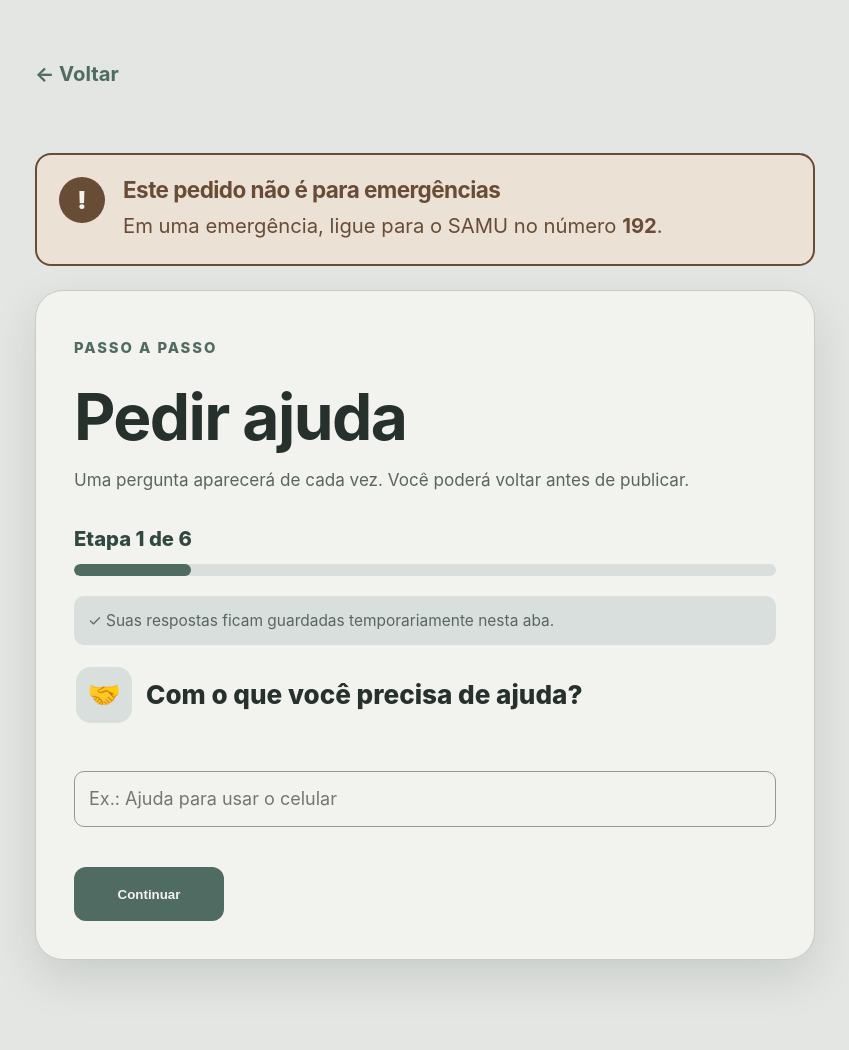
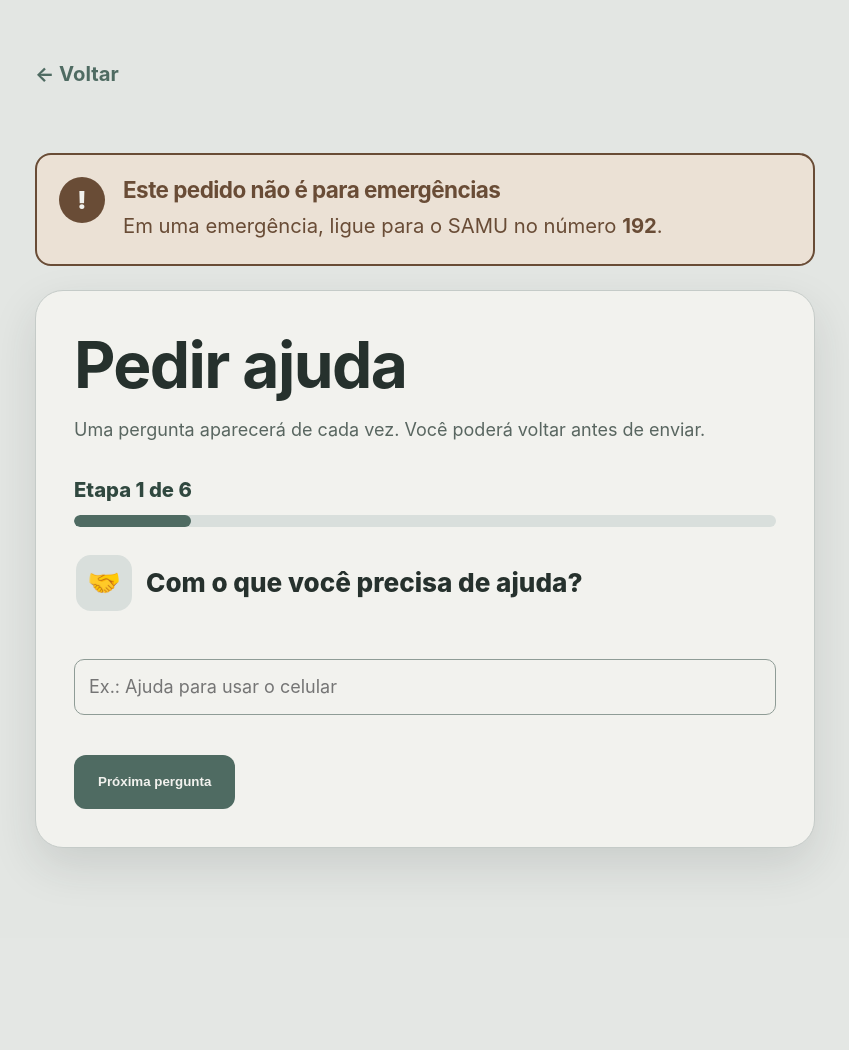
Before and after one commit to KaiselDNP/VivaBem, a Django app: page /necessidades/pedir-ajuda/ in a window 1280 px wide. Shown: the part 153-1203 px from the top of the page, without its empty margins (215-1064 px from the left). After the commit the page ends 1022 px from the top, so only its background shows below. Run offline with Django 5.2, Linux system fonts and the light colour scheme; a user stored in the database is signed in; tables that the repository leaves empty hold one stand-in row (values such as "Sample post"); data that the repository does not hold is empty.

Commit message:
feat: simplifica textos e ações para pessoas idosas

```diff
--- a/static/css/main.css
+++ b/static/css/main.css
@@ -1148,6 +1148,52 @@ h3 { margin-bottom: 12px; font-size: 1.35rem; }
 .senior-more-options { max-width: 720px; margin: 30px auto 0; text-align: center; }
 .senior-more-options summary { min-height: 54px; display: inline-flex; align-items: center; padding: 10px 18px; color: var(--green-900); background: var(--green-100); border: 1px solid var(--border); border-radius: 12px; cursor: pointer; font-weight: 800; }
 .senior-more-options[open] summary { margin-bottom: 4px; }
+
+/* A pessoa idosa vê somente textos necessários e sempre em tamanho confortável. */
+[data-user-role="senior"] .eyebrow,
+[data-user-role="senior"] .profile-pill { display: none; }
+
+[data-user-role="senior"] .form-card-heading p,
+[data-user-role="senior"] .module-heading p,
+[data-user-role="senior"] .profile-summary > p,
+[data-user-role="senior"] .photo-field > p,
+[data-user-role="senior"] .fieldset-intro,
+[data-user-role="senior"] .verification-notice,
+[data-user-role="senior"] .verification-explanation,
+[data-user-role="senior"] .credential-line,
+[data-user-role="senior"] .prototype-note,
+[data-user-role="senior"] .chat-safety-note,
+[data-user-role="senior"] .chat-heading p,
+[data-user-role="senior"] .quick-replies > span { font-size: 1rem; line-height: 1.7; }
+
+[data-user-role="senior"] .field-help { font-size: 1rem; line-height: 1.65; }
+
+[data-user-role="senior"] .record-meta {
+    align-items: flex-start;
+    font-size: 0.98rem;
+    line-height: 1.45;
+    text-transform: none;
+}
+
+[data-user-role="senior"] .record-supporting-info { margin-top: 14px; color: var(--muted); font-size: 1rem; }
+
+[data-user-role="senior"] .detail-list dt,
+[data-user-role="senior"] .mini-details dt { font-size: 0.98rem; text-transform: none; }
+
+[data-user-role="senior"] .record-actions a,
+[data-user-role="senior"] .record-actions button,
+[data-user-role="senior"] .notification-item button,
+[data-user-role="senior"] .notification-item a,
+[data-user-role="senior"] .chat-safety-actions a,
+[data-user-role="senior"] .chat-safety-actions button { min-height: 50px; font-size: 1rem; }
+
+[data-user-role="senior"] .notification-item span,
+[data-user-role="senior"] .notification-item p,
+[data-user-role="senior"] .chat-list-copy small,
+[data-user-role="senior"] .chat-list-copy > span,
+[data-user-role="senior"] .chat-bubble time { font-size: 0.96rem; line-height: 1.6; text-transform: none; }
+
+[data-user-role="senior"] .professional-visual-heading > div > span { font-size: 0.98rem; text-transform: none; }
 .senior-more-options .senior-secondary-links { margin-top: 12px; padding: 14px; background: var(--white); border: 1px solid var(--border); border-radius: 14px; }
 
 /* Pedido de ajuda dividido em etapas. */
--- a/templates/base.html
+++ b/templates/base.html
@@ -8,8 +8,8 @@
     <meta name="description" content="VivaBem conecta pessoas idosas, familiares e profissionais de apoio em Avaré-SP.">
     <title>{% block title %}VivaBem{% endblock %}</title>
     <script src="{% static 'js/theme.js' %}"></script>
-    <script src="{% static 'js/accessibility.js' %}?v=20260824-8"></script>
-    <link rel="stylesheet" href="{% static 'css/main.css' %}?v=20260824-8">
+    <script src="{% static 'js/accessibility.js' %}?v=20260824-9"></script>
+    <link rel="stylesheet" href="{% static 'css/main.css' %}?v=20260824-9">
 </head>
 <body>
     {% if not user.is_authenticated %}{% include "includes/reading_welcome.html" %}{% endif %}
--- a/templates/chat/detail.html
+++ b/templates/chat/detail.html
@@ -10,7 +10,7 @@
         <header class="chat-heading">
             <span class="avatar avatar-small avatar-initials" aria-hidden="true">{{ other.first_name|first|upper|default:"V" }}</span>
             <div class="chat-heading-copy"><h1>{{ other.get_full_name|default:other.email }}</h1><p>{{ other.get_role_display }}</p></div>
-            <div class="chat-safety-actions"><a href="{% url 'moderation:report_create' %}?usuario={{ other.pk }}">Denunciar</a>{% if blocked_by_me %}<form method="post" action="{% url 'chat:unblock' conversation.pk %}">{% csrf_token %}<button type="submit">Desbloquear</button></form>{% elif not blocked_by_other %}<form method="post" action="{% url 'chat:block' conversation.pk %}">{% csrf_token %}<button type="submit" data-confirm="Bloquear esta pessoa e interromper novas mensagens?">Bloquear</button></form>{% endif %}</div>
+            <div class="chat-safety-actions"><a href="{% url 'moderation:report_create' %}?usuario={{ other.pk }}">Denunciar esta pessoa</a>{% if blocked_by_me %}<form method="post" action="{% url 'chat:unblock' conversation.pk %}">{% csrf_token %}<button type="submit">Permitir mensagens novamente</button></form>{% elif not blocked_by_other %}<form method="post" action="{% url 'chat:block' conversation.pk %}">{% csrf_token %}<button type="submit" data-confirm="Bloquear esta pessoa e interromper novas mensagens?">Bloquear esta pessoa</button></form>{% endif %}</div>
         </header>
         <div class="chat-safety-note" role="note"><strong>Proteja seus dados:</strong> nunca envie senha, código de acesso, documento ou dinheiro pelo chat.</div>
         {% with last_message=chat_messages.last %}<div class="chat-thread" aria-live="polite" data-chat-thread data-messages-url="{% url 'chat:messages' conversation.pk %}" data-last-message-id="{{ last_message.pk|default:0 }}">
--- a/templates/chat/list.html
+++ b/templates/chat/list.html
@@ -20,7 +20,7 @@
         </section>
         {% if contacts %}
             <section class="module-section"><div class="section-heading"><span class="eyebrow">Contatos autorizados</span><h2>Iniciar conversa</h2></div><div class="record-grid">
-                {% for contact in contacts %}<article class="record-card"><div class="record-meta"><span>{{ contact.get_role_display }}</span></div><h3>{{ contact.get_full_name|default:contact.email }}</h3><form method="post" action="{% url 'chat:start' contact.pk %}">{% csrf_token %}<button class="button button-primary compact-button" type="submit">Conversar</button></form></article>{% endfor %}
+                {% for contact in contacts %}<article class="record-card"><div class="record-meta"><span>Contato: {{ contact.get_role_display }}</span></div><h3>{{ contact.get_full_name|default:contact.email }}</h3><form method="post" action="{% url 'chat:start' contact.pk %}">{% csrf_token %}<button class="button button-primary compact-button" type="submit">Começar conversa</button></form></article>{% endfor %}
             </div></section>
         {% endif %}
     </div>
--- a/templates/needs/form.html
+++ b/templates/needs/form.html
@@ -1,5 +1,5 @@
 {% extends "base.html" %}
 {% block title %}{{ page_title }} — VivaBem{% endblock %}
 {% block body %}{% include "includes/app_header.html" %}
-<main id="conteudo" class="module-page"><div class="container narrow-container"><a class="back-link" href="{% url 'needs:list' %}">← Voltar</a>{% include "includes/messages.html" %}<section class="form-card"><div class="form-card-heading"><span class="eyebrow">Ajuda que preciso</span><h1 class="form-page-title">{{ page_title }}</h1><p>Conte somente o necessário. Não informe documentos, senhas ou dados médicos.</p></div><form method="post" novalidate>{% csrf_token %}{% include "includes/form_fields.html" %}<button class="button button-primary button-block" type="submit">{% if continue_request %}Continuar meu pedido{% else %}Salvar{% endif %}</button></form></section></div></main>
+<main id="conteudo" class="module-page"><div class="container narrow-container"><a class="back-link" href="{% url 'needs:list' %}">← Voltar às ajudas cadastradas</a>{% include "includes/messages.html" %}<section class="form-card"><div class="form-card-heading"><h1 class="form-page-title">{{ page_title }}</h1><p>Conte somente o necessário. Não informe documentos, senhas ou dados médicos.</p></div><form method="post" novalidate>{% csrf_token %}{% include "includes/form_fields.html" %}<button class="button button-primary button-block" type="submit">{% if continue_request %}Continuar e fazer meu pedido{% else %}Salvar esta ajuda{% endif %}</button></form></section></div></main>
 {% endblock %}
--- a/templates/needs/list.html
+++ b/templates/needs/list.html
@@ -4,10 +4,10 @@
 {% include "includes/app_header.html" %}
 <main id="conteudo" class="module-page"><div class="container">
     {% include "includes/messages.html" %}
-    <div class="module-heading"><div><span class="eyebrow">Organização pessoal</span><h1>Ajuda que cadastrei</h1><p>Aqui ficam os assuntos para os quais você procura apoio.</p></div><a class="button button-primary" href="{% url 'needs:create' %}">Cadastrar uma ajuda</a></div>
+    <div class="module-heading"><div><h1>Ajuda que cadastrei</h1><p>Aqui ficam os assuntos para os quais você procura apoio.</p></div><a class="button button-primary" href="{% url 'needs:create' %}">Contar do que preciso</a></div>
     <div class="record-grid">
         {% for need in needs %}
-            <article class="record-card"><div class="record-meta"><span>{{ need.get_category_display }}</span><span class="record-status status-{{ need.status }}">{{ need.get_status_display }}</span></div><h2>{{ need.title }}</h2><p>{{ need.description }}</p><div class="record-actions"><a href="{% url 'needs:edit' need.pk %}">Editar</a>{% if need.status == 'active' %}<form method="post" action="{% url 'needs:resolve' need.pk %}">{% csrf_token %}<button type="submit" data-confirm="Confirma que você não precisa mais desta ajuda?">Não preciso mais</button></form>{% endif %}</div></article>
+            <article class="record-card"><div class="record-meta"><span>Tipo: {{ need.get_category_display }}</span><span class="record-status status-{{ need.status }}">Situação: {{ need.get_status_display }}</span></div><h2>{{ need.title }}</h2><p>{{ need.description }}</p><div class="record-actions"><a href="{% url 'needs:edit' need.pk %}">Mudar informações</a>{% if need.status == 'active' %}<form method="post" action="{% url 'needs:resolve' need.pk %}">{% csrf_token %}<button type="submit" data-confirm="Confirma que você não precisa mais desta ajuda?">Não preciso mais desta ajuda</button></form>{% endif %}</div></article>
         {% empty %}<div class="empty-state"><h2>Nenhuma ajuda cadastrada</h2><p>Comece contando, de forma simples, com o que precisa de ajuda.</p></div>{% endfor %}
     </div>
 </div></main>
--- a/templates/needs/quick_request_form.html
+++ b/templates/needs/quick_request_form.html
@@ -7,15 +7,15 @@
     <a class="back-link" href="{% if assisted_senior %}{% url 'relationships:list' %}{% else %}{% url 'accounts:dashboard' %}{% endif %}">← Voltar</a>
     <section class="emergency-notice compact-emergency" aria-labelledby="quick-emergency-title"><span class="notice-icon" aria-hidden="true">!</span><div><h2 id="quick-emergency-title">Este pedido não é para emergências</h2><p>Em uma emergência, ligue para o SAMU no número <strong>192</strong>.</p></div></section>
     <section class="form-card guided-form-card">
-        <div class="form-card-heading"><span class="eyebrow">Passo a passo</span><h1 class="form-page-title">{% if assisted_senior %}Criar pedido para {{ assisted_senior.get_full_name|default:assisted_senior.email }}{% else %}Pedir ajuda{% endif %}</h1><p>Uma pergunta aparecerá de cada vez. Você poderá voltar antes de publicar.</p></div>
+        <div class="form-card-heading">{% if user.role != 'senior' %}<span class="eyebrow">Passo a passo</span>{% endif %}<h1 class="form-page-title">{% if assisted_senior %}Criar pedido para {{ assisted_senior.get_full_name|default:assisted_senior.email }}{% else %}Pedir ajuda{% endif %}</h1><p>Uma pergunta aparecerá de cada vez. Você poderá voltar antes de enviar.</p></div>
         {% if assisted_senior %}<div class="sharing-explanation"><span aria-hidden="true">🛡️</span><p><strong>Pedido assistido.</strong> A pessoa idosa receberá um aviso e continuará escolhendo o profissional.</p></div>{% endif %}
         <form method="post" novalidate data-guided-form data-draft-key="vivabem-pedido-rapido-{% if assisted_senior %}{{ assisted_senior.pk }}{% else %}proprio{% endif %}">
             {% csrf_token %}{% include "includes/form_error_summary.html" %}
             <div class="guided-progress" aria-live="polite"><span data-step-counter>Etapa 1 de 6</span><div class="guided-progress-track" aria-hidden="true"><span data-step-progress></span></div></div>
-            <p class="draft-note"><span aria-hidden="true">✓</span> Suas respostas ficam guardadas temporariamente nesta aba.</p>
+            {% if user.role != 'senior' %}<p class="draft-note"><span aria-hidden="true">✓</span> Suas respostas ficam guardadas temporariamente nesta aba.</p>{% endif %}
             {% for field in form %}<fieldset class="guided-step" data-guided-step {% if field.errors %}data-has-error="true"{% endif %}><legend><span class="guided-step-icon" aria-hidden="true">{% if field.name == 'title' %}🤝{% elif field.name == 'category' %}📋{% elif field.name == 'details' %}✍️{% elif field.name == 'region' %}📍{% elif field.name == 'priority' %}📅{% else %}🏠{% endif %}</span>{{ field.label }}</legend><div class="form-field"><label class="visually-hidden" for="{{ field.id_for_label }}">{{ field.label }}</label>{{ field }}{% if field.help_text %}<div class="field-help">{{ field.help_text }}</div>{% endif %}{% if field.errors %}<div class="field-error" role="alert">{{ field.errors }}</div>{% endif %}</div></fieldset>{% endfor %}
-            <div class="guided-navigation" data-step-navigation><button class="button button-secondary" type="button" data-step-back>Voltar</button><button class="button button-primary" type="button" data-step-next>Continuar</button><button class="button button-primary" type="submit" data-step-submit>Publicar pedido</button></div>
-            <noscript><button class="button button-primary button-block" type="submit">Publicar pedido</button></noscript>
+            <div class="guided-navigation" data-step-navigation><button class="button button-secondary" type="button" data-step-back>Voltar uma pergunta</button><button class="button button-primary" type="button" data-step-next>Próxima pergunta</button><button class="button button-primary" type="submit" data-step-submit>Enviar pedido de ajuda</button></div>
+            <noscript><button class="button button-primary button-block" type="submit">Enviar pedido de ajuda</button></noscript>
         </form>
     </section>
 </div></main>
--- a/templates/needs/request_list.html
+++ b/templates/needs/request_list.html
@@ -1,5 +1,5 @@
 {% extends "base.html" %}
 {% block title %}Meus pedidos — VivaBem{% endblock %}
 {% block body %}{% include "includes/app_header.html" %}
-<main id="conteudo" class="module-page"><div class="container">{% include "includes/messages.html" %}<div class="module-heading"><div><span class="eyebrow">Acompanhamento</span><h1>Meus pedidos</h1><p>Veja em que etapa está cada pedido e se algum profissional respondeu.</p></div><a class="button button-primary" href="{% url 'needs:request_create' %}">Pedir ajuda</a></div><div class="record-grid">{% for item in help_requests %}<a class="record-card record-card-link" href="{% url 'needs:request_detail' item.pk %}"><div class="record-meta"><span>{{ item.need.get_category_display }}</span><span class="record-status status-{{ item.status }}">{% if item.status == 'open' %}Esperando profissional{% elif item.status == 'accepted' %}Profissional escolhido{% elif item.status == 'completed' %}Ajuda concluída{% else %}Pedido cancelado{% endif %}</span></div><h2>{{ item.need.title }}</h2><p>{{ item.details|truncatechars:180 }}</p><small>{{ item.region }} · {{ item.get_priority_display }}</small><span class="card-link">Ver andamento →</span></a>{% empty %}<div class="empty-state"><h2>Você ainda não fez um pedido</h2><p>Quando precisar, escolha “Pedir ajuda” e responda às perguntas.</p><a class="button button-primary" href="{% url 'needs:request_create' %}">Pedir ajuda agora</a></div>{% endfor %}</div></div></main>
+<main id="conteudo" class="module-page"><div class="container">{% include "includes/messages.html" %}<div class="module-heading"><div><h1>Meus pedidos</h1><p>Veja em que etapa está cada pedido e se algum profissional respondeu.</p></div><a class="button button-primary" href="{% url 'needs:request_create' %}">Fazer novo pedido</a></div><div class="record-grid">{% for item in help_requests %}<a class="record-card record-card-link" href="{% url 'needs:request_detail' item.pk %}"><div class="record-meta"><span>Tipo: {{ item.need.get_category_display }}</span><span class="record-status status-{{ item.status }}">Situação: {% if item.status == 'open' %}Esperando profissional{% elif item.status == 'accepted' %}Profissional escolhido{% elif item.status == 'completed' %}Ajuda concluída{% else %}Pedido cancelado{% endif %}</span></div><h2>{{ item.need.title }}</h2><p>{{ item.details|truncatechars:180 }}</p><p class="record-supporting-info"><strong>Local:</strong> {{ item.region }} <span aria-hidden="true">·</span> <strong>Quando:</strong> {{ item.get_priority_display }}</p><span class="card-link">Abrir e ver o andamento →</span></a>{% empty %}<div class="empty-state"><h2>Você ainda não fez um pedido</h2><p>Quando precisar, escolha “Pedir ajuda” e responda às perguntas.</p><a class="button button-primary" href="{% url 'needs:request_create' %}">Pedir ajuda agora</a></div>{% endfor %}</div></div></main>
 {% endblock %}
--- a/templates/notifications/list.html
+++ b/templates/notifications/list.html
@@ -1,5 +1,5 @@
 {% extends "base.html" %}
 {% block title %}Meus avisos — VivaBem{% endblock %}
 {% block body %}{% include "includes/app_header.html" %}
-<main id="conteudo" class="module-page"><div class="container narrow-container"><div class="module-heading"><div><span class="eyebrow">Atualizações importantes</span><h1>Meus avisos</h1><p>Aqui você encontra respostas sobre seus pedidos e sua família.</p></div>{% if unread_notification_count %}<form method="post" action="{% url 'notifications:mark_all_read' %}">{% csrf_token %}<button class="button button-secondary" type="submit">Marcar tudo como visto</button></form>{% endif %}</div><div class="notification-list">{% for item in notifications %}<article class="notification-item {% if not item.is_read %}notification-unread{% endif %}"><div><span>{% if not item.is_read %}Novo aviso · {% endif %}{{ item.created_at|date:"d/m/Y H:i" }}</span><h2>{{ item.title }}</h2><p>{{ item.message }}</p></div>{% if not item.is_read %}<form method="post" action="{% url 'notifications:mark_read' item.pk %}">{% csrf_token %}<button type="submit">{% if item.target_url %}Ver o que aconteceu{% else %}Marcar como visto{% endif %}</button></form>{% elif item.target_url %}<a href="{{ item.target_url }}">Ver detalhes</a>{% endif %}</article>{% empty %}<div class="empty-state"><h2>Nenhum aviso</h2><p>Quando algo importante acontecer, mostraremos aqui.</p></div>{% endfor %}</div></div></main>
+<main id="conteudo" class="module-page"><div class="container narrow-container"><div class="module-heading"><div><span class="eyebrow">Atualizações importantes</span><h1>Meus avisos</h1><p>Aqui você encontra respostas sobre seus pedidos e sua família.</p></div>{% if unread_notification_count %}<form method="post" action="{% url 'notifications:mark_all_read' %}">{% csrf_token %}<button class="button button-secondary" type="submit">Marcar todos os avisos como vistos</button></form>{% endif %}</div><div class="notification-list">{% for item in notifications %}<article class="notification-item {% if not item.is_read %}notification-unread{% endif %}"><div><span>{% if not item.is_read %}Novo aviso. {% endif %}Recebido em {{ item.created_at|date:"d/m/Y" }} às {{ item.created_at|date:"H:i" }}</span><h2>{{ item.title }}</h2><p>{{ item.message }}</p></div>{% if not item.is_read %}<form method="post" action="{% url 'notifications:mark_read' item.pk %}">{% csrf_token %}<button type="submit">{% if item.target_url %}Abrir este aviso{% else %}Marcar este aviso como visto{% endif %}</button></form>{% elif item.target_url %}<a href="{{ item.target_url }}">Abrir este aviso</a>{% endif %}</article>{% empty %}<div class="empty-state"><h2>Nenhum aviso</h2><p>Quando algo importante acontecer, mostraremos aqui.</p></div>{% endfor %}</div></div></main>
 {% endblock %}
--- a/templates/profiles/edit.html
+++ b/templates/profiles/edit.html
@@ -96,7 +96,7 @@
                         </div>
                     </fieldset>
                 {% endif %}
-                <button class="button button-primary button-block" type="submit">Salvar alterações</button>
+                <button class="button button-primary button-block" type="submit">Salvar meu perfil</button>
             </form>
         </section>
     </div>
--- a/templates/relationships/list.html
+++ b/templates/relationships/list.html
@@ -7,7 +7,7 @@
         {% include "includes/messages.html" %}
         <div class="module-heading">
             <div>
-                <span class="eyebrow">Autorizações</span>
+                {% if user.role != 'senior' %}<span class="eyebrow">Autorizações</span>{% endif %}
                 <h1>{% if user.role == 'senior' %}Minha família{% else %}Pessoas acompanhadas{% endif %}</h1>
                 <p>{% if user.role == 'senior' %}Você escolhe quem pode acompanhar e o que cada pessoa pode ver.{% else %}A pessoa idosa precisa permitir o acesso antes do acompanhamento.{% endif %}</p>
             </div>
@@ -16,7 +16,7 @@
         <div class="record-grid">
             {% for link in links %}
                 <article class="record-card">
-                    <div class="record-meta"><span>{% if user.role == 'senior' %}Familiar{% else %}Pessoa idosa{% endif %}</span><span class="record-status status-{{ link.status }}">{% if link.status == 'pending' %}{% if user.role == 'senior' %}Esperando sua resposta{% else %}Esperando autorização{% endif %}{% elif link.status == 'approved' %}Acesso permitido{% elif link.status == 'rejected' %}Não autorizado{% else %}Acesso retirado{% endif %}</span></div>
+                    <div class="record-meta"><span>{% if user.role == 'senior' %}Pessoa da família{% else %}Pessoa idosa{% endif %}</span><span class="record-status status-{{ link.status }}">Situação: {% if link.status == 'pending' %}{% if user.role == 'senior' %}Esperando sua resposta{% else %}Esperando autorização{% endif %}{% elif link.status == 'approved' %}Acesso permitido{% elif link.status == 'rejected' %}Não autorizado{% else %}Acesso retirado{% endif %}</span></div>
                     <h2>{% if user.role == 'senior' %}{{ link.family.get_full_name|default:link.family.email }}{% else %}{{ link.senior.get_full_name|default:link.senior.email }}{% endif %}</h2>
                     {% if user.role == 'senior' and link.status == 'pending' %}
                         <p>Esta pessoa pediu autorização para acompanhar você. Nenhuma informação foi compartilhada ainda.</p>
--- a/templates/relationships/permissions.html
+++ b/templates/relationships/permissions.html
@@ -1,5 +1,5 @@
 {% extends "base.html" %}
 {% block title %}O que meu familiar pode ver — VivaBem{% endblock %}
 {% block body %}{% include "includes/app_header.html" %}
-<main id="conteudo" class="module-page"><div class="container narrow-container"><a class="back-link" href="{% url 'relationships:list' %}">← Voltar à minha família</a><section class="form-card"><div class="form-card-heading"><span class="eyebrow">Você está no controle</span><h1 class="form-page-title">O que {{ link.family.get_full_name|default:link.family.email }} pode fazer?</h1><p>Marque somente o que deseja autorizar. Você pode mudar essas escolhas quando quiser.</p></div><div class="sharing-explanation"><span aria-hidden="true">🛡️</span><p><strong>Sua senha nunca será compartilhada.</strong> Criar um pedido não permite ao familiar escolher profissionais nem alterar suas permissões.</p></div><form method="post" novalidate>{% csrf_token %}{% include "includes/form_fields.html" %}<button class="button button-primary button-block" type="submit">Salvar minhas escolhas</button></form></section></div></main>
+<main id="conteudo" class="module-page"><div class="container narrow-container"><a class="back-link" href="{% url 'relationships:list' %}">← Voltar à minha família</a><section class="form-card"><div class="form-card-heading"><h1 class="form-page-title">O que {{ link.family.get_full_name|default:link.family.email }} pode fazer?</h1><p>Marque somente o que deseja autorizar. Você pode mudar essas escolhas quando quiser.</p></div><div class="sharing-explanation"><span aria-hidden="true">🛡️</span><p><strong>Sua senha nunca será compartilhada.</strong> Criar um pedido não permite ao familiar escolher profissionais nem alterar suas permissões.</p></div><form method="post" novalidate>{% csrf_token %}{% include "includes/form_fields.html" %}<button class="button button-primary button-block" type="submit">Salvar minhas escolhas</button></form></section></div></main>
 {% endblock %}
```
Also changed, not shown: apps/needs/tests/test_flows.py (+5 -0 lines), apps/needs/tests/test_quick_request.py (+11 -0 lines), docs/architecture/005-acessibilidade-para-pessoas-idosas.md (+2 -0 lines), templates/needs/request_detail.html (+2 -2 lines), templates/needs/request_form.html (+4 -7 lines), README.md.
